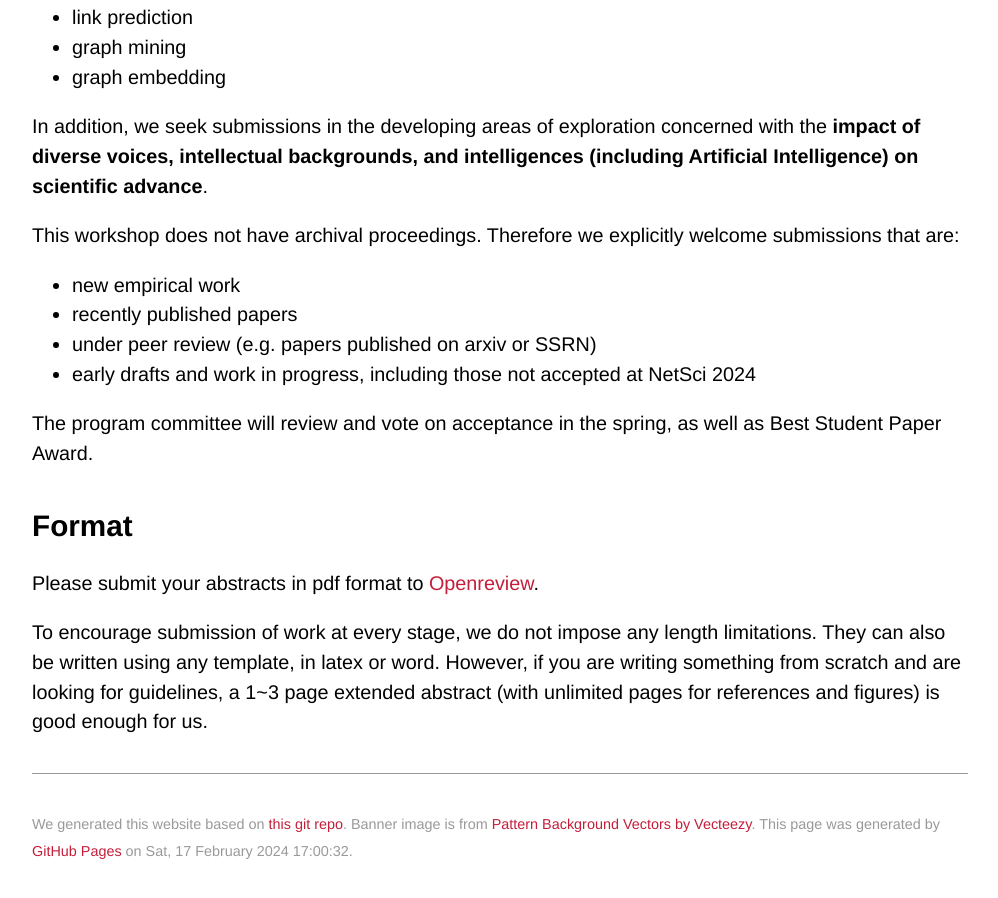
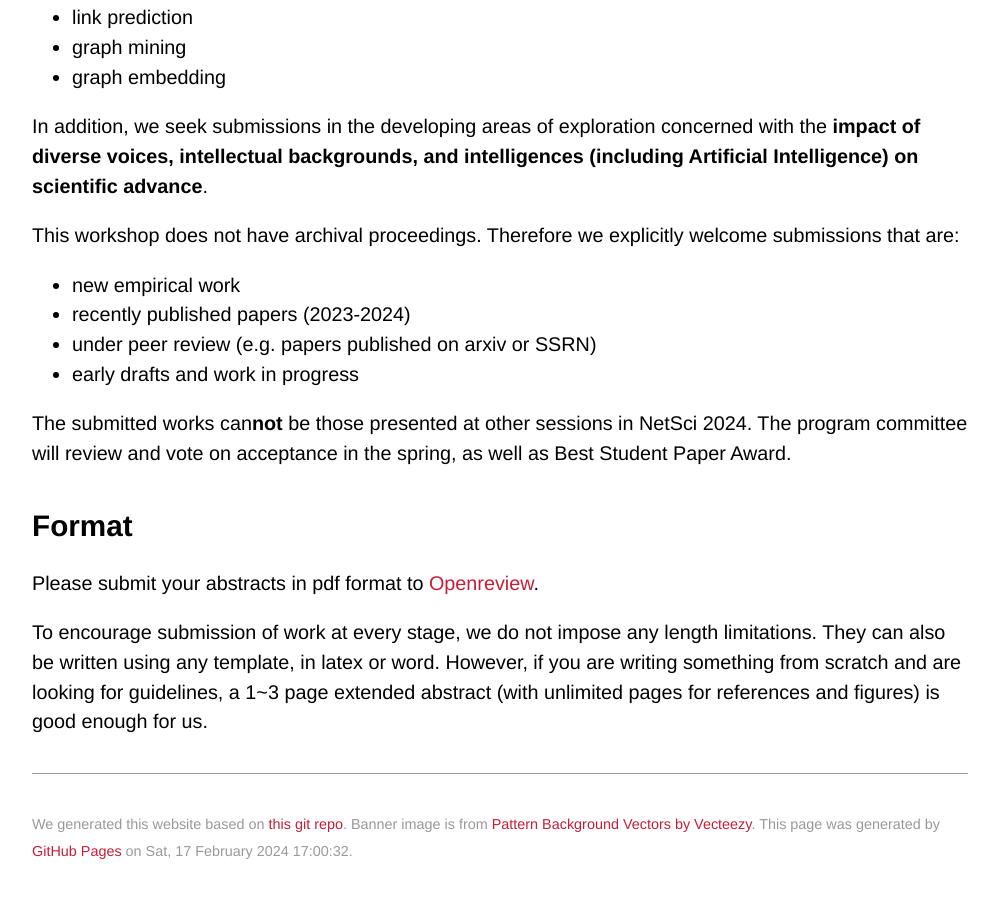
Before and after one commit to netscisci/netscisci.github.io, a Jekyll site: the page built from cfp.md, in a window 1280 px wide and 900 px high, scrolled down 739 px. Shown: the whole window, without its empty margins (140-1138 px from the left). Built offline with Jekyll 4.4.1, drawn with Linux system fonts in a browser that asks for light colours; some web fonts are replaced; our own code applies the rules of GitHub Pages for plain Markdown files.

Commit message:
Update cfp.md

```diff
--- a/cfp.md
+++ b/cfp.md
@@ -20,10 +20,11 @@ In addition, we seek submissions in the developing areas of exploration concerne
 
 This workshop does not have archival proceedings. Therefore we explicitly welcome submissions that are:
 - new empirical work
-- recently published papers
+- recently published papers (2023-2024)
 - under peer review (e.g. papers published on arxiv or SSRN)
-- early drafts and work in progress, including those not accepted at NetSci 2024
+- early drafts and work in progress
 
+The submitted works can**not** be those presented at other sessions in NetSci 2024.
 The program committee will review and vote on acceptance in the spring, as well as Best Student Paper Award.
 
 ## Format
```
